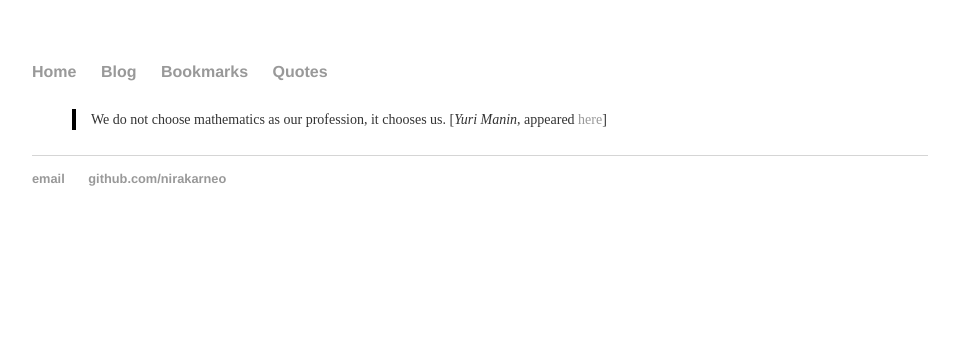
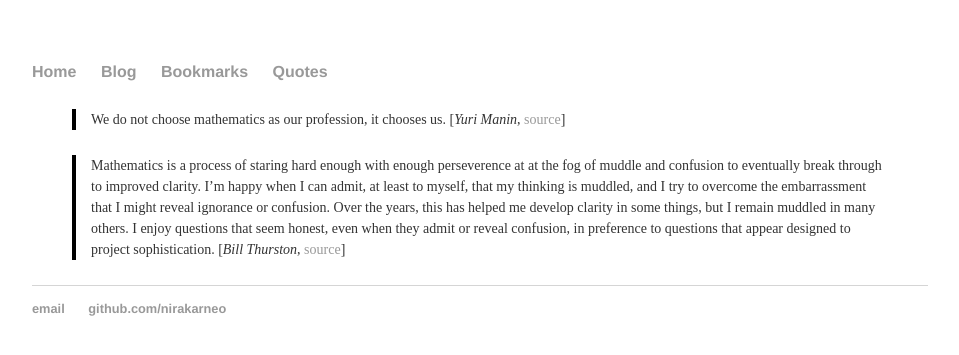
Before and after one commit to nirakarneo/nirakarneo.github.io, a Jekyll site: the page built from quotes/index.md, in a window 1280 px wide. Shown: the top 355 px of the page, without its empty margins (160-1119 px from the left). Built offline with Jekyll 4.4.1, drawn with Linux system fonts in a browser that asks for light colours.

Commit message:
Update index.md

```diff
--- a/quotes/index.md
+++ b/quotes/index.md
@@ -2,4 +2,8 @@
 layout: default
 title: Quotes
 ---
-> We do not choose mathematics as our profession, it chooses us. [*Yuri Manin*, appeared [here](http://www.ams.org/notices/200910/rtx091001268p.pdf)]
+> We do not choose mathematics as our profession, it chooses us. [*Yuri Manin*, [source](http://www.ams.org/notices/200910/rtx091001268p.pdf)]
+
+> Mathematics is a process of staring hard enough with enough perseverence at at the fog of muddle and confusion to eventually break through to improved clarity. I'm happy when I can admit, at least to myself, that my thinking is muddled, and I try to overcome the embarrassment that I might reveal ignorance or confusion.
+> Over the years, this has helped me develop clarity in some things, but I remain muddled in many others.
+> I enjoy questions that seem honest, even when they admit or reveal confusion, in preference to questions that appear designed to project sophistication. [*Bill Thurston*, [source](http://mathoverflow.net/users/9062/bill-thurston)]
```
